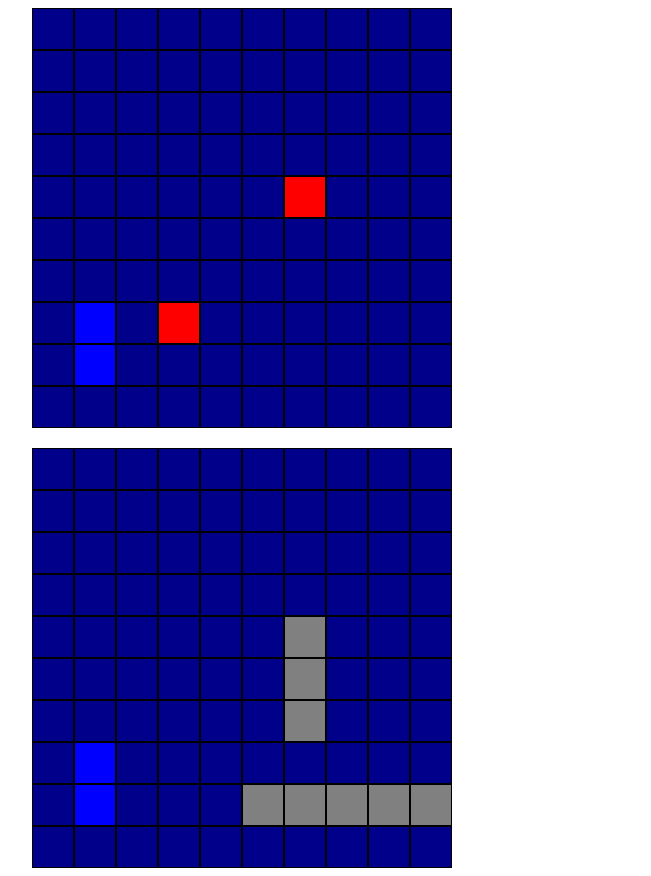
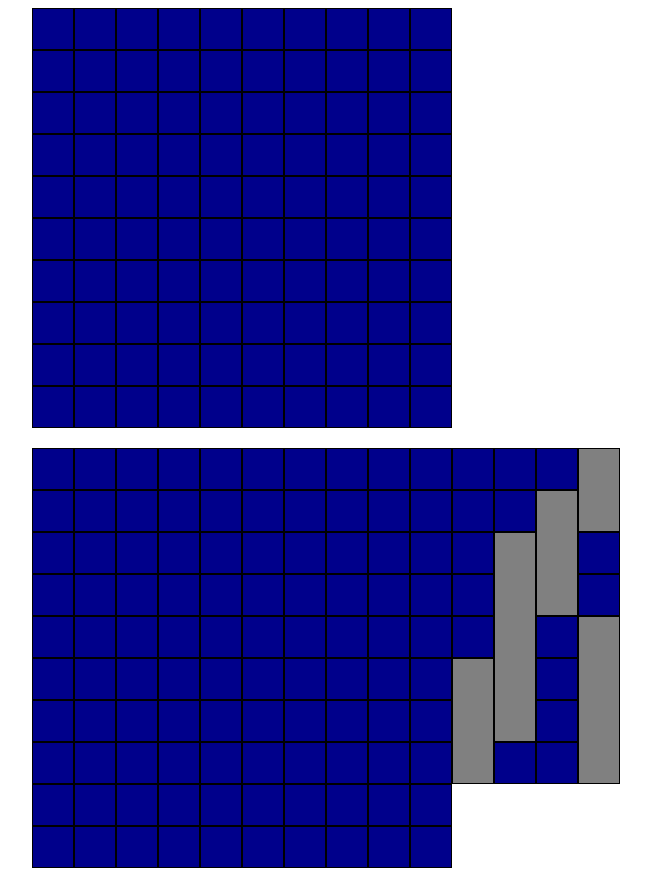
Before and after one commit to babacaca123/battleship, a website built with webpack: page src/template.html in a window 1280 px wide. Both pictures are taken after a click on the button "Play!". Shown: the whole page, without its empty margins (273-924 px from the left). Built offline with nearby package versions, Linux system fonts and the light colour scheme.

Commit message:
add draggable ships from a ship container

```diff
--- a/src/dom.js
+++ b/src/dom.js
@@ -1,7 +1,8 @@
-import {handleTurn, inputLocked} from "./state.js"
+import {handleTurn, human, inputLocked} from "./state.js"
+import Gameboard from "./gameboard.js";
 
 
-
+const CELL_SIZE = 42;
 
 function renderBoard(gameboard, container){
 
@@ -28,6 +29,29 @@ function renderBoard(gameboard, container){
                     handleTurn(x, y, gameboard, cell, isEnemyBoard);
 
                 });
+            }
+            if(!isEnemyBoard){
+
+                cell.addEventListener('dragover', (event) => {
+
+                     event.preventDefault();
+
+                  });
+                cell.addEventListener('drop', (event) => {
+
+                    event.preventDefault();
+                    const length =  Number(event.dataTransfer.getData('shipLength'))
+                    human.gameboard.placeShip(x, y, length, "vertical");
+
+                    const placedShip = document.getElementById(event.dataTransfer.getData('cellId'))
+
+                    placedShip.remove()
+
+                    renderBoard(human.gameboard, document.getElementById('player-board'));
+
+
+                 });
+
             }
         }
     }
@@ -56,6 +80,85 @@ function renderCellState(x, y, gameboard, cell, isEnemyBoard){
                 else{
                     cell.classList.add('water');
                 }
+}
+
+
+function renderShipContainerBackground(container, rows, cols) {
+    container.innerHTML = '';
+    container.style.position = 'relative';
+    container.style.display = 'grid';
+    container.style.gridTemplateColumns = `repeat(${cols}, ${CELL_SIZE}px)`;
+    container.style.gridTemplateRows = `repeat(${rows}, ${CELL_SIZE}px)`;
+    for (let i = 0; i < rows * cols; i++) {
+        const cell = document.createElement('div');
+        cell.classList.add('water');
+        container.appendChild(cell);
+    }
+}
+
+
+function renderShipPieces(container, shipLengths) {
+    const rows = 8;
+    const cols = 4;
+    const tempGrid = Array(cols).fill(null).map(() => Array(rows).fill(null));
+
+    function isValidPlacement(col, row, length) {
+        if (row + length - 1 > rows - 1) return false;
+        for (let i = 0; i < length; i++) {
+            if (tempGrid[col][row + i] !== null) return false;
+        }
+        return true;
+    }
+
+    shipLengths.forEach(length => {
+        let placed = false;
+        while (!placed) {
+            const col = Math.floor(Math.random() * cols);
+            const row = Math.floor(Math.random() * rows);
+            if (isValidPlacement(col, row, length)) {
+                for (let i = 0; i < length; i++) {
+                    tempGrid[col][row + i] = length; // mark occupied
+                }
+                const shipDiv = document.createElement('div');
+                shipDiv.classList.add('ship-piece');
+                shipDiv.draggable = true;
+                shipDiv.dataset.length = length;
+                shipDiv.style.position = 'absolute';
+                shipDiv.style.width = `${CELL_SIZE}px`;
+                shipDiv.style.height = `${length * CELL_SIZE}px`;
+                shipDiv.style.top = `${row * CELL_SIZE}px`;
+                shipDiv.style.left = `${col * CELL_SIZE}px`;
+
+                const cellId = crypto.randomUUID();
+                shipDiv.id = cellId;
+
+
+                shipDiv.addEventListener('dragstart', (event) => {
+
+                    event.dataTransfer.setData('shipLength', length);
+                    event.dataTransfer.setData('cellId', cellId);
+
+
+                    event.target.style.opacity = '0.7';
+                });
+
+
+                  shipDiv.addEventListener('dragend', (event) => {
+                    event.target.style.opacity = '1';
+                });
+
+
+                container.appendChild(shipDiv);
+                placed = true;
+            }
+        }
+
+    });
+}
+
+function renderShipContainer(container, shipLengths) {
+    renderShipContainerBackground(container, 8, 4);
+    renderShipPieces(container, shipLengths);
 }
 
 function updateCell(x, y, gameboard, cell, isEnemyBoard){
@@ -90,4 +193,4 @@ function renderLogEntry(entry) {
     logContainer.scrollTop = logContainer.scrollHeight;
 }
 
-export {renderBoard, updateCell, getCellElement, renderLogEntry};
+export {renderBoard, updateCell, getCellElement, renderLogEntry, renderShipContainer};
--- a/src/gameboard.js
+++ b/src/gameboard.js
@@ -1,4 +1,5 @@
 import Ship from './ship.js'
+import { SHIP_LENGTHS } from './state.js';
 
 
 
@@ -16,7 +17,7 @@ function Gameboard() {
 
         if (direction === "horizontal"){
 
-            if(x + length - 1 > 9){
+            if (x < 0 || x + length - 1 > 9 || y < 0 || y > 9){
                 console.log('ship exceeds board')
                 return false;
 
@@ -30,7 +31,7 @@ function Gameboard() {
         }
         if (direction === "vertical"){
 
-            if(y + length - 1 > 9){
+            if (y < 0 || y + length - 1 > 9 || x < 0 || x > 9){
                 console.log('ship exceeds board')
                 return false;
             }
@@ -60,7 +61,20 @@ function Gameboard() {
         }
 
         ships.push(ship);
+        return true;
 
+    }
+
+    function computerPlaceShips(gameboard) {
+        SHIP_LENGTHS.forEach(length => {
+            let placed = false;
+            while (!placed) {
+                const x = Math.floor(Math.random() * 10);
+                const y = Math.floor(Math.random() * 10);
+                const direction = Math.random() < 0.5 ? "horizontal" : "vertical";
+                placed = gameboard.placeShip(x, y, length, direction);
+            }
+        });
     }
 
     function receiveAttack(x, y){
@@ -88,7 +102,7 @@ function Gameboard() {
     }
 
 
-    return { board, placeShip, receiveAttack, getMissedAttacks, allSunk }
+    return { board, placeShip, receiveAttack, getMissedAttacks, allSunk, computerPlaceShips }
 }
 
 
--- a/src/index.js
+++ b/src/index.js
@@ -1,10 +1,11 @@
-import {renderBoard} from './dom.js'
-import { computer, human } from './state.js';
+import {renderBoard, renderShipContainer} from './dom.js'
+import { computer, human, SHIP_LENGTHS, shipsPlaced } from './state.js';
 import './styles.css';
 
 
 const playButton = document.getElementById('play-btn');
 const playingScreen = document.getElementById('playing-screen')
+export const shipContainer = document.getElementById('ship-container')
 
 
 
@@ -14,6 +15,8 @@ playButton.addEventListener('click', () => {
     playingScreen.style.display = 'flex';
     renderBoard(human.gameboard, document.getElementById('player-board'));
     renderBoard(computer.gameboard, document.getElementById('computer-board'));
+    renderShipContainer(shipContainer, SHIP_LENGTHS);
+    // shipsPlaced(shipContainer);
 
 
 
--- a/src/state.js
+++ b/src/state.js
@@ -1,6 +1,7 @@
 import Gameboard from "./gameboard.js"
 import Player from "./player.js"
 import { renderLogEntry, updateCell, getCellElement} from "./dom.js";
+import { shipContainer } from "./index.js";
 
 
 
@@ -19,6 +20,7 @@ const winnerPopup = document.getElementById('win-lose-popup');
 const winnerText = winnerPopup.children[0]
 
 const SHIP_LENGTHS = [5, 4, 3, 3, 2];
+
 
 
 
@@ -59,7 +61,17 @@ function computerMove(gameboard, container){
     return {x , y, result}
 }
 
+function shipsPlaced(container){
 
+    const hasShips = !!shipContainer.querySelector('.ship-piece')
+
+    while (hasShips){
+        inputLocked = true;
+    }
+    inputLocked = false
+    shipContainer.remove();
+
+}
 
 
 function handleTurn(x, y, gameboard, cell, isEnemyBoard){
@@ -104,20 +116,9 @@ function handleTurn(x, y, gameboard, cell, isEnemyBoard){
 
 
 
+gameboard.computerPlaceShips(computer.gameboard);
 
-human.gameboard.placeShip(6, 3, 3, "vertical");
 
-computer.gameboard.placeShip(3, 2, 2, "horizontal");
 
-human.gameboard.placeShip(5, 1, 5, "horizontal");
 
-computer.gameboard.placeShip(6, 5, 2, "horizontal");
-
-computer.gameboard.receiveAttack(1, 1);
-computer.gameboard.receiveAttack(1, 2);
-computer.gameboard.receiveAttack(6, 5);
-computer.gameboard.receiveAttack(3, 2);
-human.gameboard.receiveAttack(1, 1);
-human.gameboard.receiveAttack(1, 2);
-
-export { human, computer, handleTurn, inputLocked };
+export { human, computer, handleTurn, inputLocked, SHIP_LENGTHS, shipsPlaced };
--- a/src/styles.css
+++ b/src/styles.css
@@ -20,6 +20,9 @@
     display: grid;
     grid-template-columns: repeat(10, 1fr);
     grid-template-rows: repeat(10, 1fr);
+}
+#ship-container{
+
 }
 
 #win-lose-popup {
@@ -72,6 +75,11 @@ body {
 .ship-cell {
     background: gray;
 }
+.ship-piece{
+    background: gray;
+    border: 1px solid black;
+    box-sizing: border-box;
+}
 
 .hit {
     background: red;
@@ -82,4 +90,5 @@ body {
 }
 .water{
     background: darkblue;
+    border: 1px solid black;
 }
```
